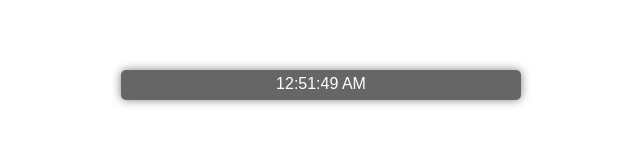
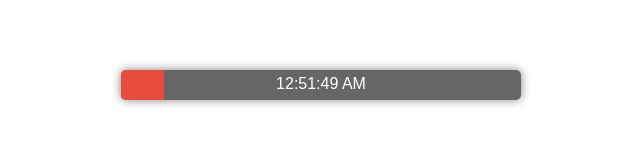
Before and after one commit to qxcxb/tv, a plain HTML site: page index.html in a window 1280 px wide. Shown: the part 323-468 px from the top of the page, without its empty margins (319-959 px from the left). Drawn offline with Linux system fonts and the light colour scheme.

Commit message:
Update index.html

```diff
--- a/index.html
+++ b/index.html
@@ -52,22 +52,23 @@
         const currentMinute = now.getMinutes(); // Минуты
         const totalMinutes = currentHour * 60 + currentMinute; // Общее количество минут с начала дня до текущего времени
 
-        const minutesToEndOfDay = (8 * 60); // Общее количество минут до 19:00
+        const minutesToStart = (8 * 60); // 8:00 в минутах
+        const endOfDay = (24 * 60); // 24:00 в минутах
 
-        if (totalMinutes >= minutesToEndOfDay) {
-            // Если время уже после 19:00, то устанавливаем 100%
+        if (totalMinutes >= minutesToStart) {
+            // Если время уже 8:00 или позже, то устанавливаем 100%
             document.getElementById('health-fill').style.width = '100%';
         } else {
-            // Если все еще до 19:00, то рассчитываем остаток
-            const remainingMinutes = minutesToEndOfDay - totalMinutes; // Остаток времени до 19:00
+            // Если все еще до 8:00, считаем сколько осталось до 8:00
+            const remainingMinutes = minutesToStart - totalMinutes; // Остаток времени до 8:00
+            const totalTimeToReach = minutesToStart; // Всего минут до 8:00
 
-            // Рассчитываем процент от (текущие минуты) до (19:00)
-            const progressPercentage = (1 - (remainingMinutes / (minutesToEndOfDay - totalMinutes))) * 100;
+            // Рассчитываем процент от 0 до 100%
+            const progressPercentage = (1 - (remainingMinutes / totalTimeToReach)) * 100;
 
             // Устанавливаем ширину полоски здоровья в процентах
             document.getElementById('health-fill').style.width = progressPercentage + '%';
         }
-
 
         // Обновляем отображение времени
         document.getElementById('time-display').innerText = now.toLocaleTimeString();
```
